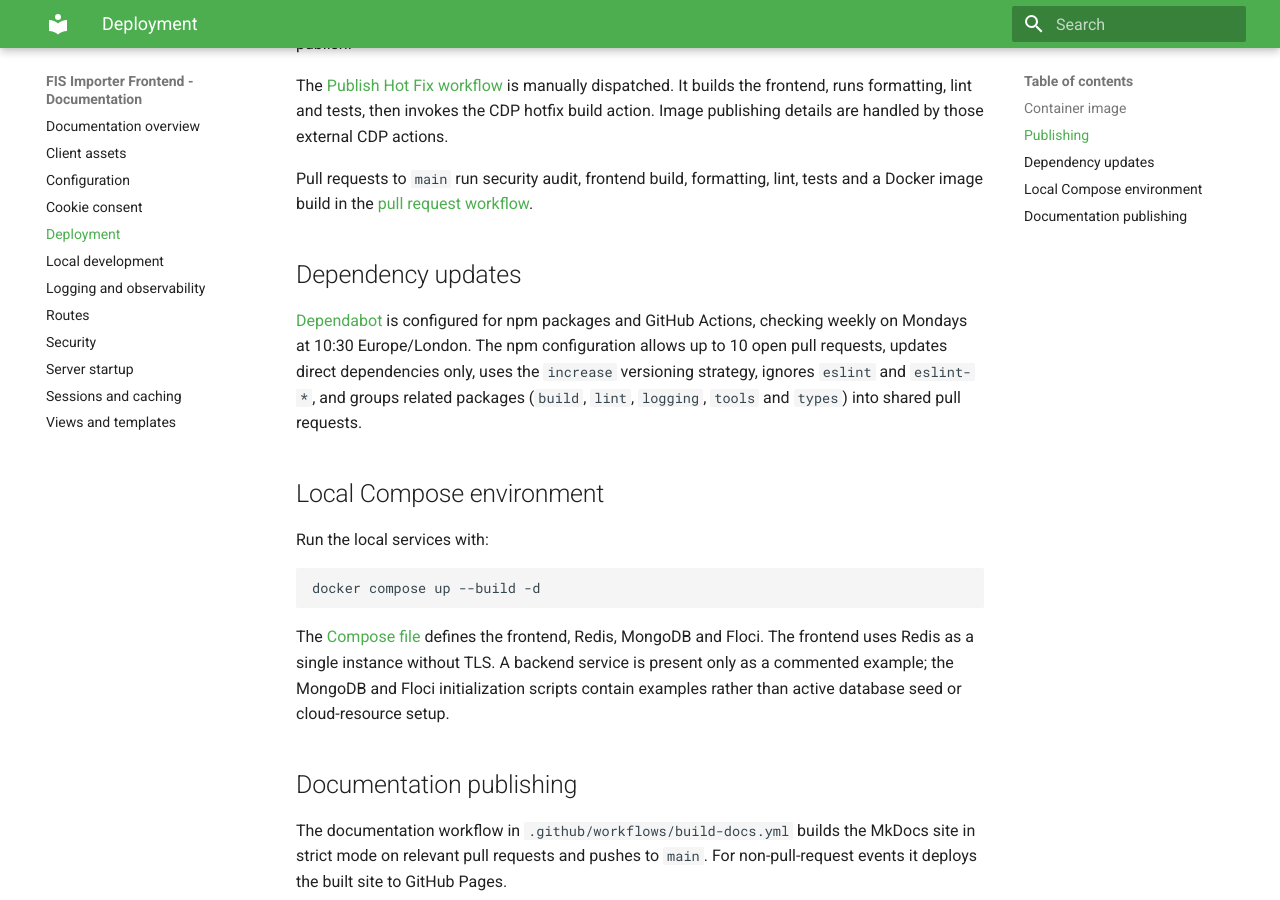
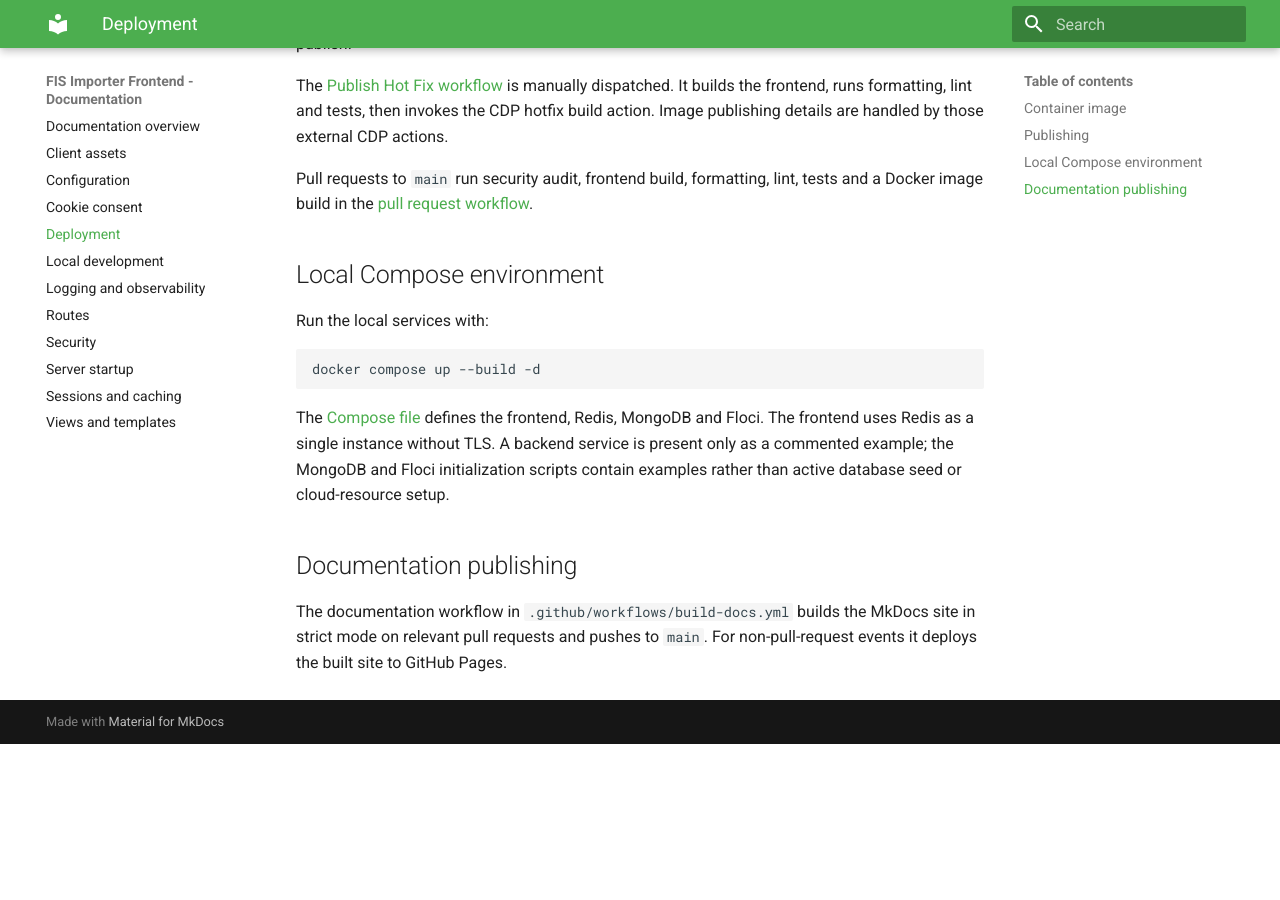
Before and after one commit to DEFRA/trade-imports-fish-importer-fe, an MkDocs documentation site: the page built from docs/deployment.md, in a window 1280 px wide and 900 px high, scrolled down 444 px. Built offline with MkDocs 1.6.1 and Material for MkDocs 9.7.7, drawn with Linux system fonts in a browser that asks for light colours; after the commit the page ends 1188 px from its top, so only the background shows below that.

```diff
--- a/docs/deployment.md
+++ b/docs/deployment.md
@@ -12,10 +12,6 @@ The [Publish Hot Fix workflow](https://github.com/DEFRA/trade-imports-fish-impor
 
 Pull requests to `main` run security audit, frontend build, formatting, lint, tests and a Docker image build in the [pull request workflow](https://github.com/DEFRA/trade-imports-fish-importer-fe/blob/main/.github/workflows/check-pull-request.yml).
 
-## Dependency updates
-
-[Dependabot](https://github.com/DEFRA/trade-imports-fish-importer-fe/blob/main/.github/dependabot.yml) is configured for npm packages and GitHub Actions, checking weekly on Mondays at 10:30 Europe/London. The npm configuration allows up to 10 open pull requests, updates direct dependencies only, uses the `increase` versioning strategy, ignores `eslint` and `eslint-*`, and groups related packages (`build`, `lint`, `logging`, `tools` and `types`) into shared pull requests.
-
 ## Local Compose environment
 
 Run the local services with:
```
